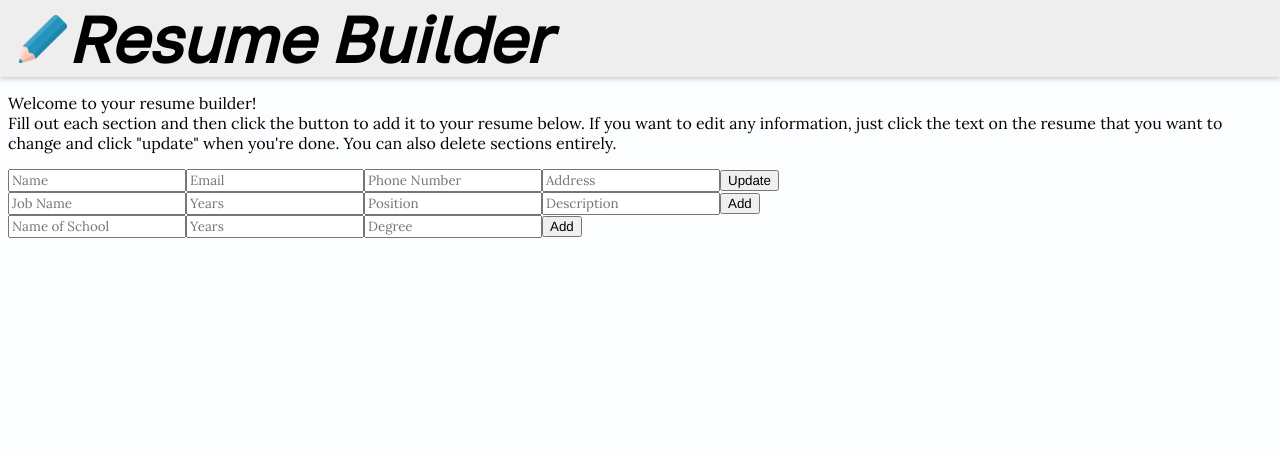
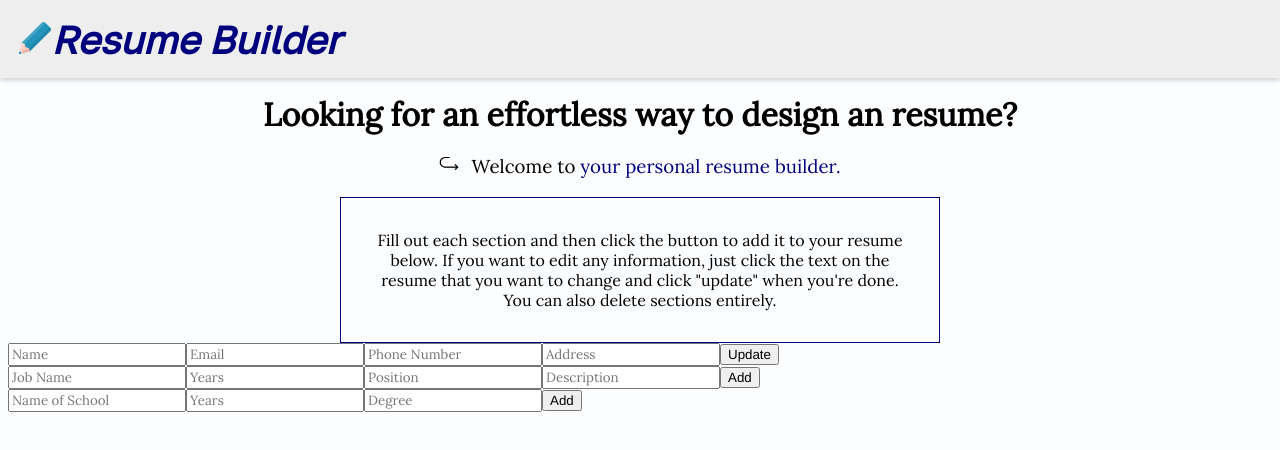
Before and after one commit to EnterOrion/cv-maker, a React (Create React App) app: page / in a window 1280 px wide. Shown: the top 450 px of the page. Built offline with nearby package versions, Linux system fonts and the light colour scheme.

Commit message:
Style welcome instructions

```diff
--- a/src/components/Instructions.js
+++ b/src/components/Instructions.js
@@ -1,9 +1,12 @@
 import React from "react";
+import arrowIcon from "../images/flecha.png";
 
 const Instructions = () => {
     return (
-        <div>
-            <p>Welcome to your resume builder! <br/> Fill out each section and then click the button to add it to your resume below.
+        <div className="welcome-text">
+            <h1>Looking for an effortless way to design an resume?</h1>
+            <h3><img alt="" src={arrowIcon}></img>  Welcome to <span class="blue-text">your personal resume builder.</span> </h3>
+            <p className="welcome-para">  Fill out each section and then click the button to add it to your resume below.
                 If you want to edit any information, just click the text on the resume that you want to change and click "update" when you're done. You can also delete sections entirely.
             </p>
         </div>
--- a/src/styles/style.scss
+++ b/src/styles/style.scss
@@ -11,22 +11,25 @@ body {
 .header {
     background-color: rgb(238, 238, 238);
     font-family: 'Golos Text', sans-serif;
-    font-size: 2rem;
+    font-size: 1.2rem;
     font-weight: 700;
     font-style: italic;
     margin: 0;
     padding-left: 1.2rem;
+    padding-top: 1rem;
+    padding-bottom: 1rem;
     box-shadow: 0px 2px 5px 0px rgba(0, 0, 0, 0.2);
     display: flex;
 }
 
 .header img {
-    height: 3rem;
-    width: 3rem;
+    height: 2rem;
+    width: 2rem;
 }
 
 .header h1 {
     margin: 0;
+    color: rgb(0, 0, 126);
 }
 
 input {
@@ -43,7 +46,40 @@ button {
 
 }
 
-span {
-    display: inline-block;
-    vertical-align: center;
+.welcome-text p {
+    max-width: 600px;
+    text-align: center;
+    margin: auto;
 }
+
+
+.welcome-text {
+    margin: auto;
+    text-align: center;
+    margin-top: 1rem;
+}
+
+.welcome-text h1 {
+    max-width: 1000px;
+    margin: auto;
+    text-align: center;
+}
+
+.welcome-text h3 {
+    font-weight: 500;
+}
+
+.welcome-para {
+    border: 1px solid rgb(0, 0, 126);
+    padding: 2em;
+}
+
+.welcome-text img {
+    height: 1.2rem;
+    width: 1.2rem;
+    margin-right: .5rem;
+}
+
+.blue-text {
+    color: rgb(0, 0, 126);
+}
```
Also changed, not shown: src/images/flecha.png (added).
